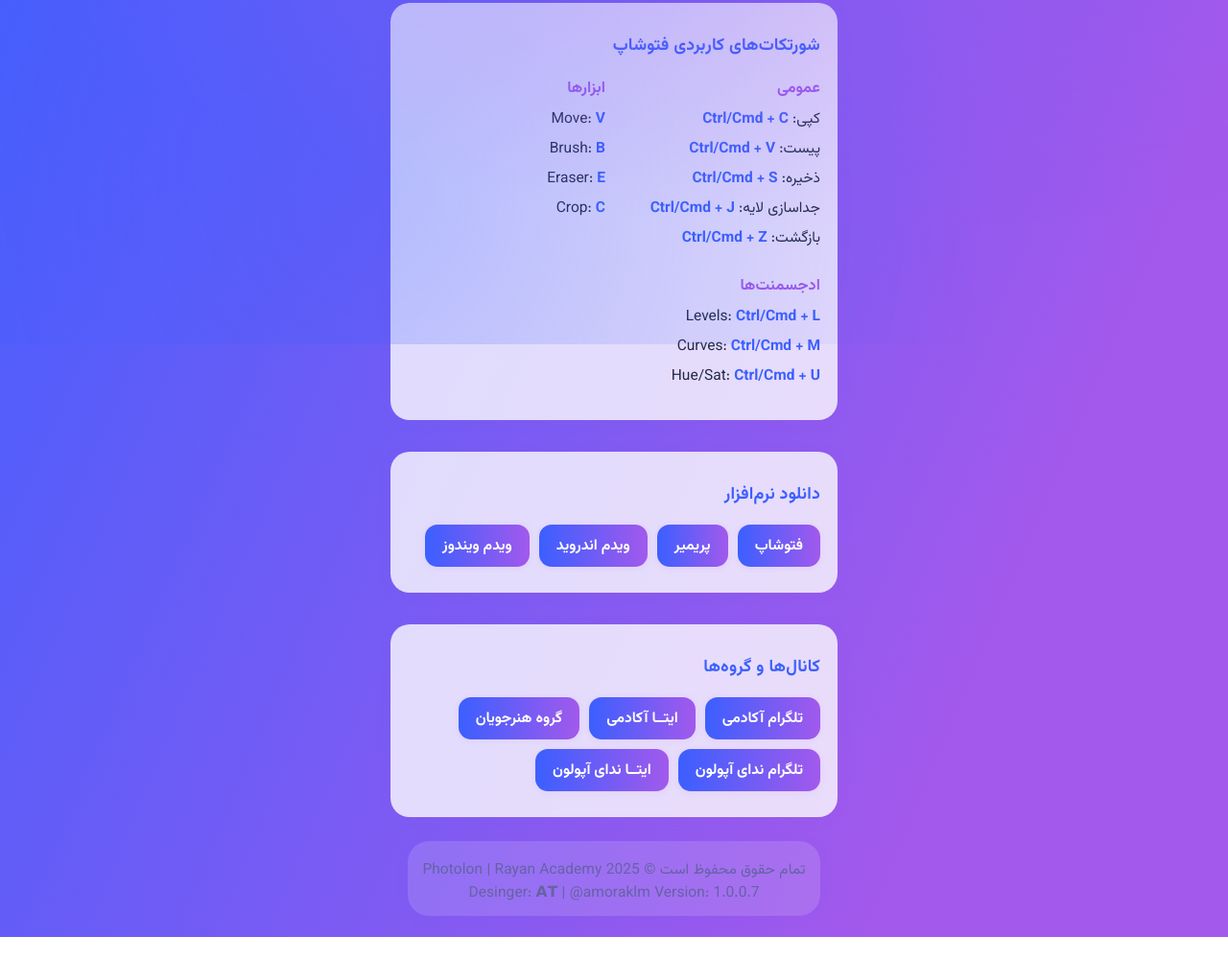
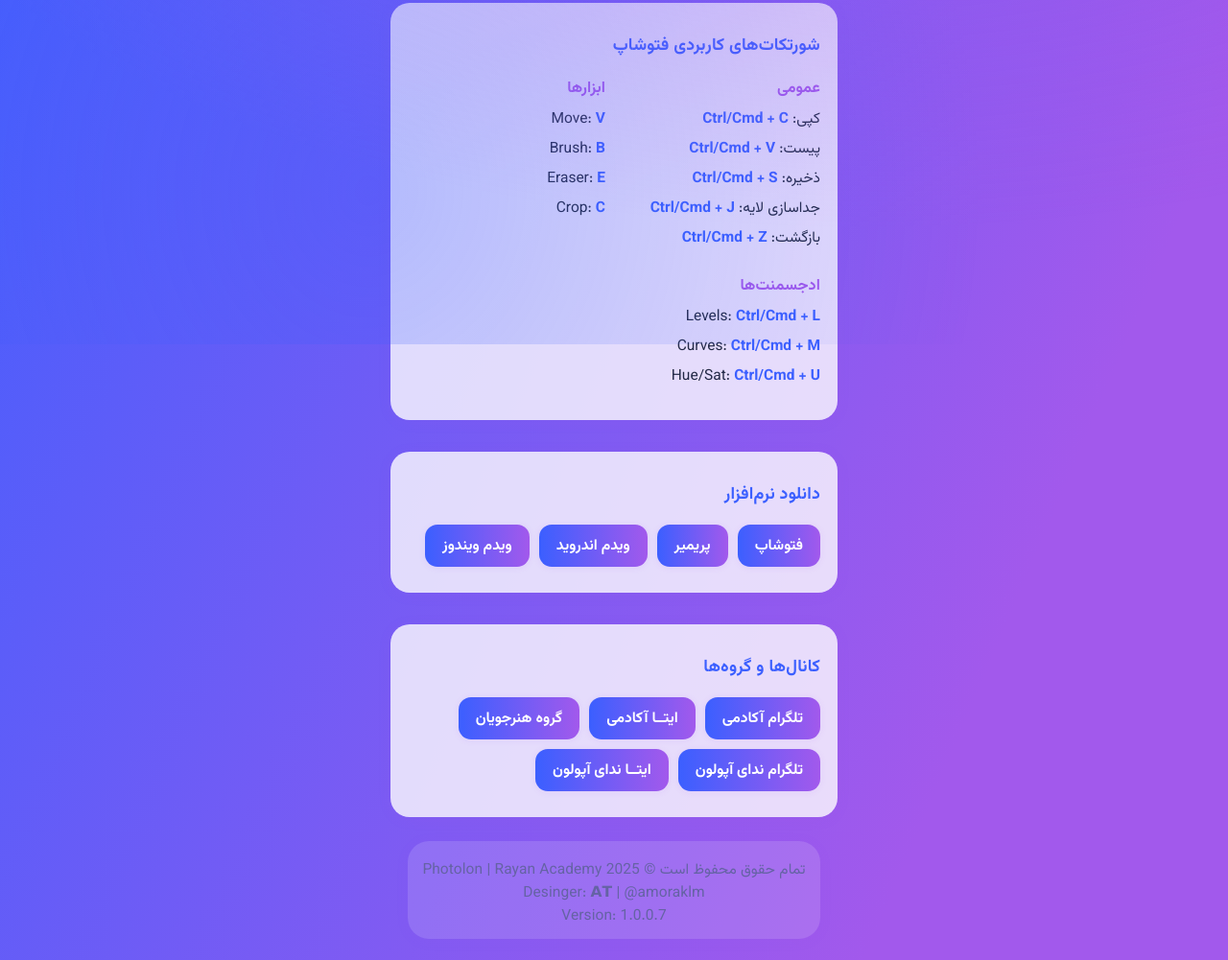
Before and after one commit to amoraklm/photolon-miniapp, a website: page index.html in a window 1280 px wide. Shown: the part 441-1442 px from the top of the page at 96% size. Before the commit the page ends 1418 px from the top, so only its background shows below. Drawn offline with Linux system fonts and the light colour scheme.

Commit message:
Update index.html

```diff
--- a/index.html
+++ b/index.html
@@ -97,7 +97,8 @@
   </main>
   <footer>
     <div>تمام حقوق محفوظ است © Photolon | Rayan Academy 2025</div>
-    <div>Desinger: 𝗔‌𝗧 | @amoraklm Version: 1.0.0.7</div>
+    <div>Desinger: 𝗔‌𝗧 | @amoraklm</div>
+<div>Version: 1.0.0.7</div>
   </footer>
   <script src="script.js?v=1.1"></script>
 </body>
```
